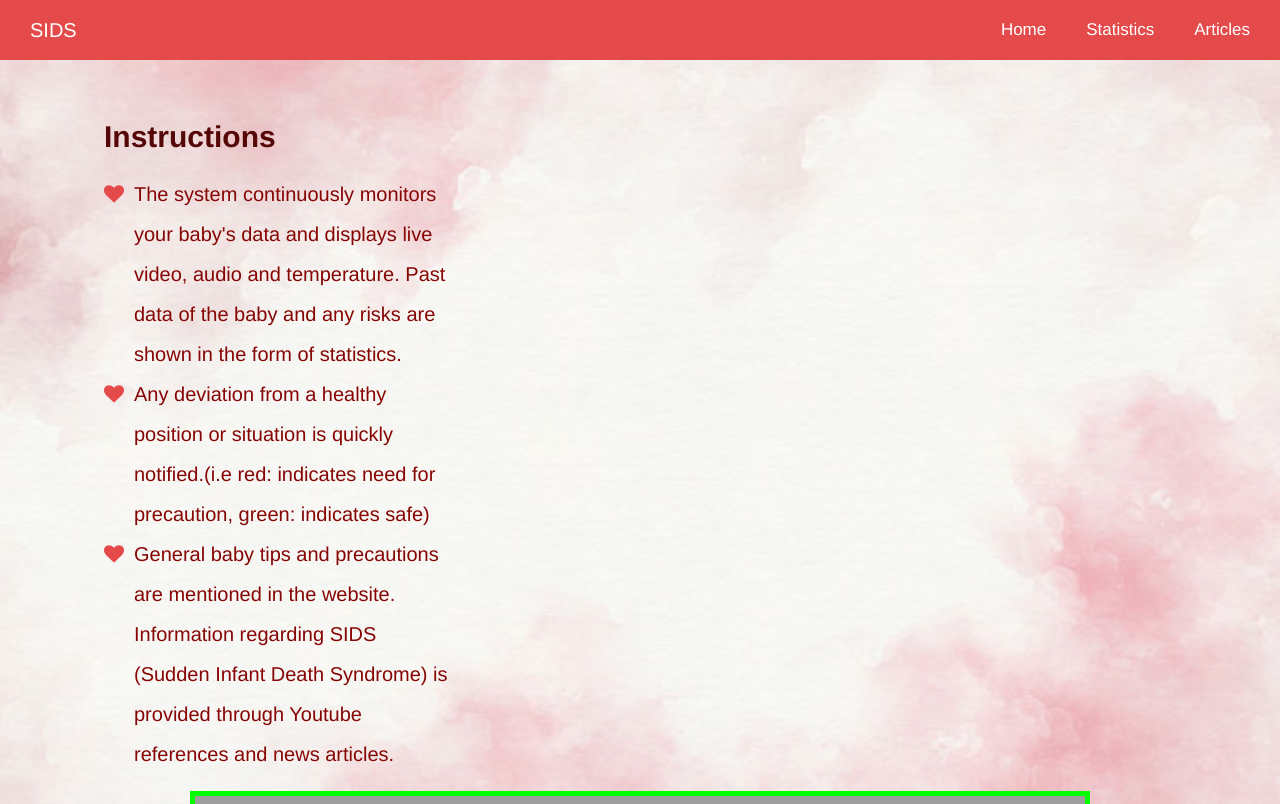
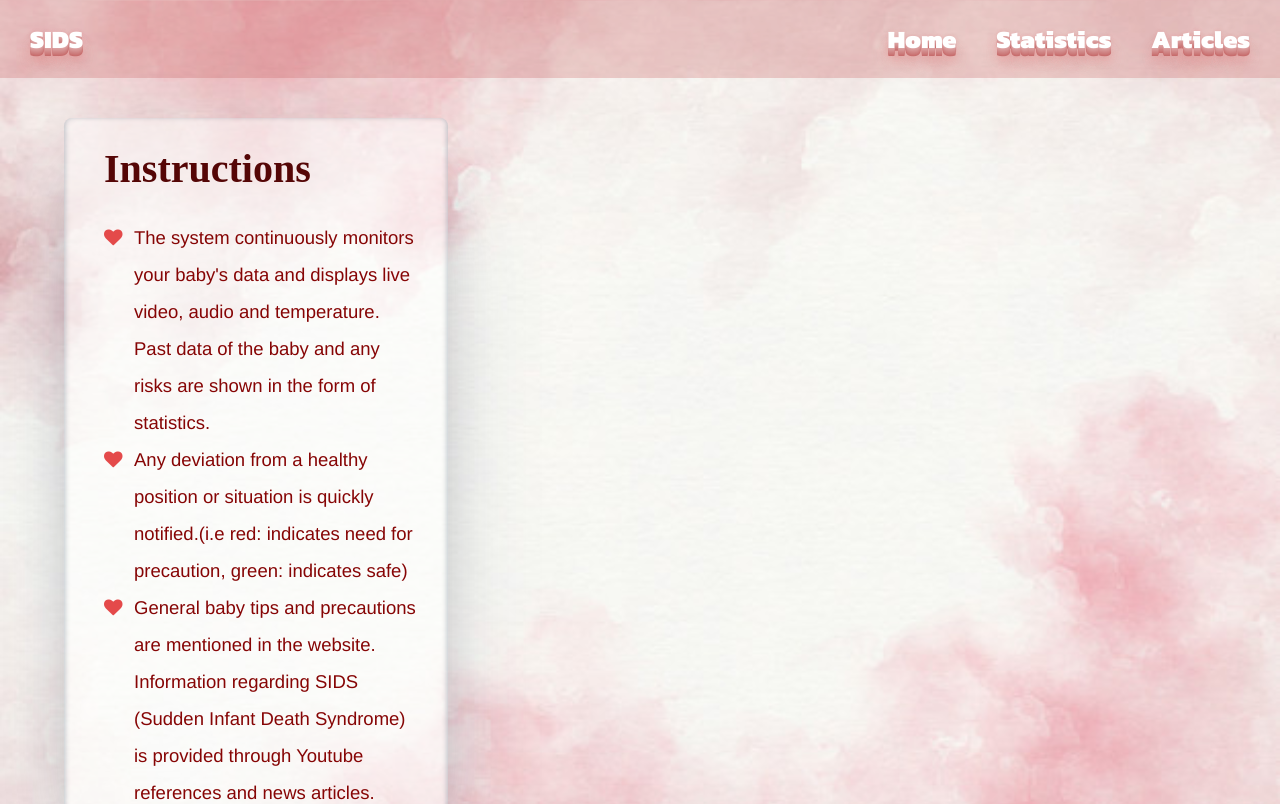
Before and after one commit to Shaashwat05/baby_monitoring, a Flask app: page / in a window 1280 px wide. Shown: the top 804 px of the page. Run offline with Flask 2, Linux system fonts and the light colour scheme; data that the repository does not hold is empty; some libraries are stand-ins or nearby versions; some web fonts are replaced; grey boxes are pictures that could not be loaded.

Commit message:
CSS update

```diff
--- a/static/CSS/index.css
+++ b/static/CSS/index.css
@@ -1,3 +1,11 @@
+@import url("https://fonts.googleapis.com/css?family=Kanit:900");
+@font-face {
+  font-family: 'Luckiest Guy';
+  font-style: normal;
+  font-weight: 400;
+  src: url(https://fonts.gstatic.com/s/luckiestguy/v11/_gP_1RrxsjcxVyin9l9n_j2hTd52.woff2) format('woff2');
+  unicode-range: U+0000-00FF, U+0131, U+0152-0153, U+02BB-02BC, U+02C6, U+02DA, U+02DC, U+2000-206F, U+2074, U+20AC, U+2122, U+2191, U+2193, U+2212, U+2215, U+FEFF, U+FFFD;
+}
 * {
     box-sizing: border-box;
   }
@@ -16,12 +24,15 @@
     display: flex;
     justify-content: space-between;
     align-items: center;
-    background: #e44a4a;
-    color: #ffffff;
+    background: rgba(199, 97, 97, 0.281);
+    color: #fff;
+    font-family: "Kanit";
+    font-size: 25px;
+    text-shadow: 0 1px 0 #dba1a1, 0 2px 0 #d89999, 0 3px 0 #d59292, 0 4px 0 #d28a8a, 0 5px 0 #cf8383, 0 6px 0 #cd7c7c, 0 7px 0 #ca7474, 0 8px 0 #c76d6d, 0 0 5px rgba(230, 139, 139, 0.05), 0 -1px 3px rgba(230, 139, 139, 0.2), 0 9px 9px rgba(230, 139, 139, 0.3), 0 12px 12px rgba(230, 139, 139, 0.3), 0 15px 15px rgba(230, 139, 139, 0.3);
   }
 
   .logo {
-    font-size: 20px;
+    font-size: 25px;
     margin: 10px;
   }
   .logo a {
@@ -96,12 +107,14 @@
     margin-right: auto;
     margin-top: 5vh;
     border: 5px solid rgb(0, 255, 0);
+    box-shadow: rgba(50, 50, 93, 0.25) 0px 50px 100px -20px, rgba(0, 0, 0, 0.3) 0px 30px 60px -30px;
   }
   .text {
     text-align:center;
     font-size: 5vh;
     margin-top: 3vh;
     color: rgb(0, 255, 0);
+    font-family: "Courier New", Courier, "Lucida Sans Typewriter", "Lucida Typewriter", monospace;
   }
   .instructions {
     display: block;
@@ -110,6 +123,10 @@
     margin-top: 5vh;
     float: left;
     width: 30vw;
+    background-color: rgba(255, 255, 255, 0.466);
+    padding-right: 30px;
+    border-radius: 8px;
+    box-shadow: rgba(50, 50, 93, 0.25) 0px 50px 100px -20px, rgba(0, 0, 0, 0.3) 0px 30px 60px -30px, rgba(10, 37, 64, 0.35) 0px -2px 6px 0px inset;
   }
   .bul {
     color: rgb(134, 5, 5);
@@ -117,19 +134,22 @@
     position: relative;
     padding-left:30px;
     line-height: 2;
-    font-size:20px;
+    font-size:18.5px;
   }
   .bul:before {
     font-family:FontAwesome;
     position: absolute;
     left: 0;
     color: #e44a4a;
-    font-size:20px;
+    font-size:18.5px;
     content:"\f004";
   }
 
   .title {
+    padding-left:40px;
+    font-size: 40px;
+    font-family: 'Luckiest Guy';
     color:rgb(85, 6, 6);
-    padding-left:40px;
-    font-size:30px;
+    -webkit-font-smoothing: antialiased;
+    -moz-osx-font-smoothing: grayscale;
   }
```
Also changed, not shown: static/CSS/articles.css (+19 -5 lines), static/CSS/stats.css (+7 -3 lines).
